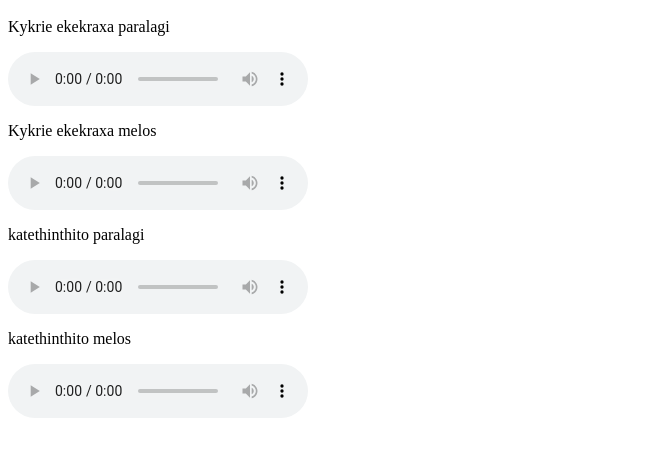
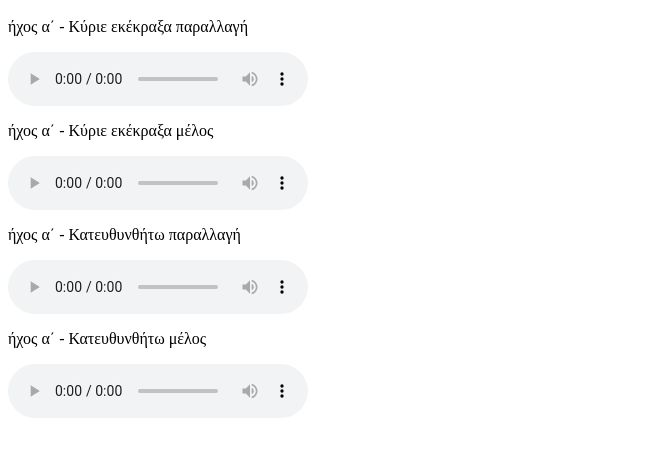
Before and after one commit to PoeticPythonist/poems, a plain HTML site: page records.html in a window 1280 px wide. Shown: the part 48-504 px from the top of the page, without its empty margins (0-653 px from the left). Drawn offline with Linux system fonts and the light colour scheme.

Commit message:
Update records.html

```diff
--- a/records.html
+++ b/records.html
@@ -3,23 +3,23 @@
 <h1>
 Μαθήματα Β1 (Σύντομο Αναστασιματάριο)
 </h1>
-  <p>Kykrie ekekraxa paralagi</p>
+  <p>ήχος α΄ - Κύριε εκέκραξα παραλλαγή</p>
+<audio controls>
+<source src="audio/kekragario p.m4a" type="audio/mpeg" />
+</audio>
+
+
+    <p>ήχος α΄ - Κύριε εκέκραξα μέλος</p>
+<audio controls>
+<source src="audio/kekragario m.m4a" type="audio/mpeg" />
+</audio>
+
+      <p>ήχος α΄ - Κατευθυνθήτω παραλλαγή</p>
 <audio controls>
 <source src="audio/kateuthinthito p.m4a" type="audio/mpeg" />
 </audio>
 
-
-    <p>Kykrie ekekraxa melos</p>
-<audio controls>
-<source src="audio/kateuthinthito m.m4a" type="audio/mpeg" />
-</audio>
-
-      <p>katethinthito paralagi</p>
-<audio controls>
-<source src="audio/kateuthinthito p.m4a" type="audio/mpeg" />
-</audio>
-
-        <p>katethinthito melos</p>
+        <p>ήχος α΄ - Κατευθυνθήτω μέλος</p>
 <audio controls>
 <source src="audio/kateuthinthito m.m4a" type="audio/mpeg" />
 </audio>
```
